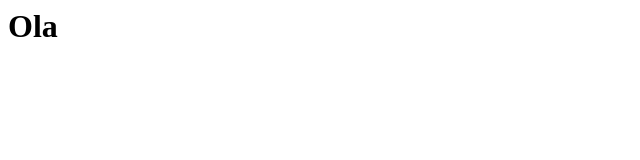
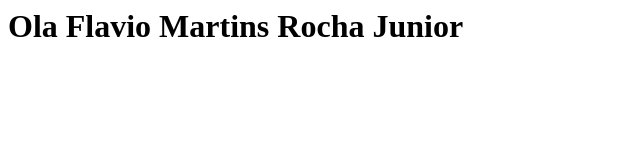
Before and after one commit to flaviomrjr/avec, a plain HTML site: page Avec/index.html in a window 1280 px wide. Shown: the whole page, without its empty margins (0-640 px from the left). Drawn offline with Linux system fonts and the light colour scheme.

Commit message:
Atualizando arquivo index.html

```diff
--- a/Avec/index.html
+++ b/Avec/index.html
@@ -1 +1 @@
-<html><h1>Ola  </h1></html>
+<html><h1>Ola Flavio Martins Rocha Junior</h1></html>
```
